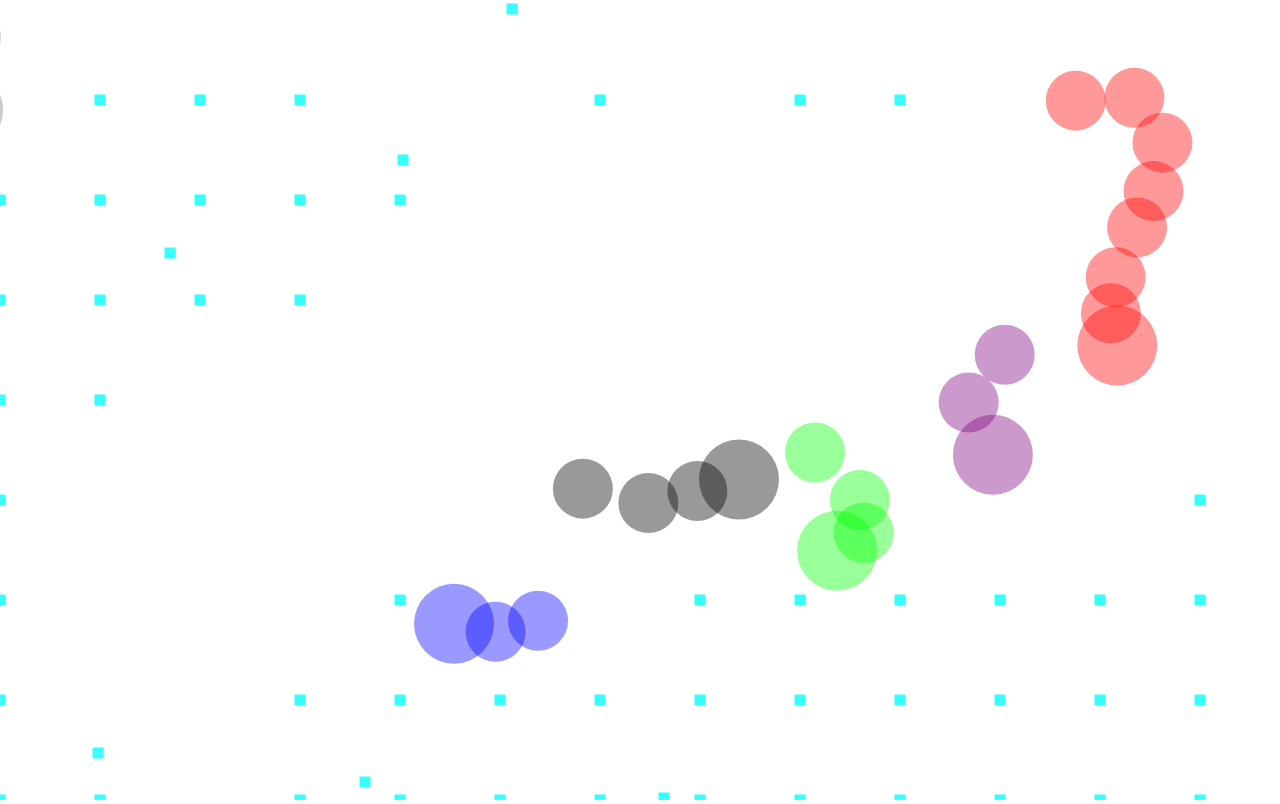
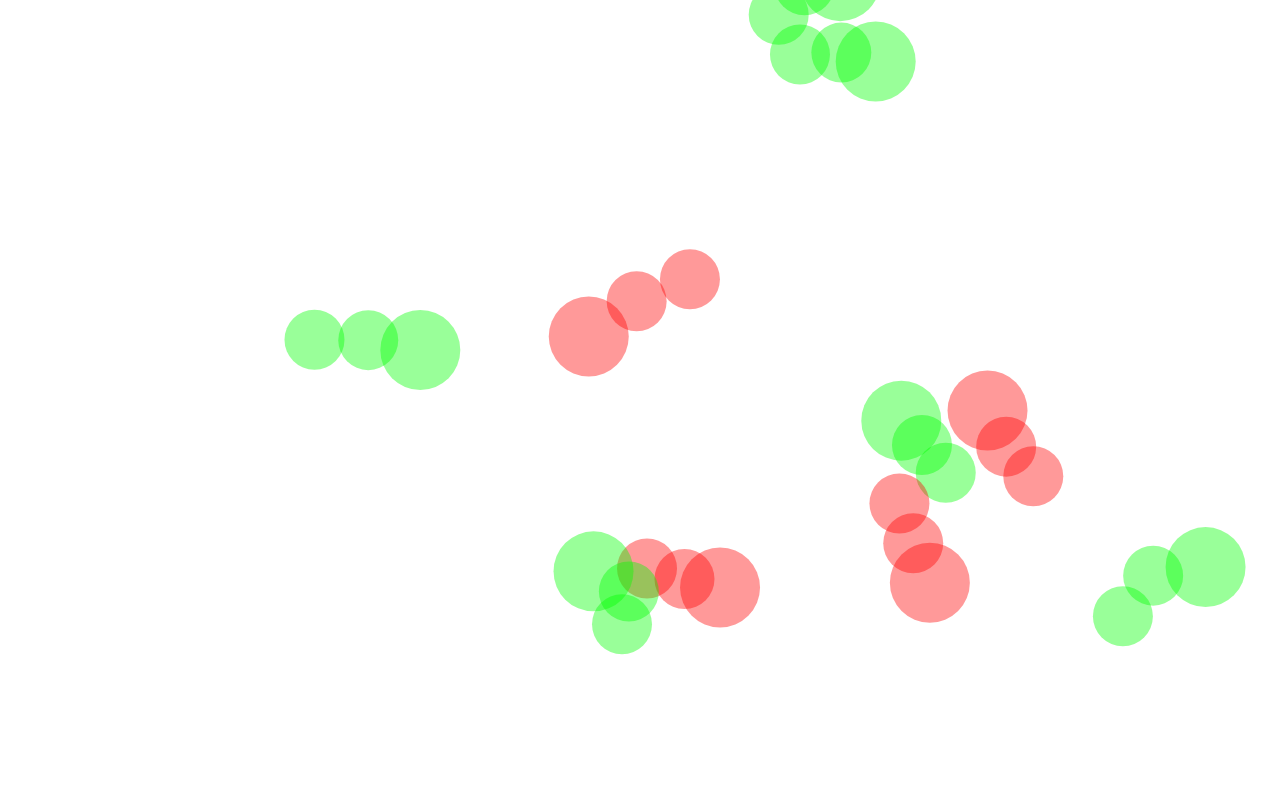
Before and after one commit to AJFaraday/aquarium, a plain HTML site: page dev_index.html in a window 1280 px wide. Drawn offline with Linux system fonts and the light colour scheme.

Commit message:
First class-based behaviours

```diff
--- /dev/null
+++ b/behaviours/farthest.js
@@ -0,0 +1,40 @@
+if (typeof Behaviours === 'undefined') {
+  Behaviours = {}
+}
+
+Behaviours.Farthest = class Farthest extends (Behaviour) {
+
+  constructor(snake) {
+    super(snake);
+  }
+
+  name() {
+    return 'Farthest Food';
+  }
+
+  colour() {
+    return 'rgb(0,255,0,0.4)';
+  }
+
+  set_target() {
+    var behaviour = this;
+    if (this.food().length == 0) {
+      this.idle()
+    } else {
+      var distances = this.food().map(function (food) {
+        return behaviour.utils().distanceBetweenPoints(behaviour.snake, food);
+      });
+      var min_distance = Math.min(...distances);
+      this.snake.target = this.food()[distances.indexOf(min_distance)];
+    }
+  }
+
+  target_removed() {
+    this.set_target();
+  }
+
+  eat() {
+    this.set_target();
+  }
+
+};
--- /dev/null
+++ b/behaviours/nearest.js
@@ -0,0 +1,44 @@
+if (typeof Behaviours === 'undefined') {
+  Behaviours = {}
+}
+
+Behaviours.Nearest = class Nearest extends (Behaviour) {
+
+  constructor(snake) {
+    super(snake);
+  }
+
+  name() {
+    return 'Nearest Food';
+  }
+
+  colour() {
+    return 'rgb(255,0,0,0.4)';
+  }
+
+  set_target() {
+    var behaviour = this;
+    if (this.food().length == 0) {
+      this.idle()
+    } else {
+      var distances = this.food().map(function (food) {
+        return behaviour.utils().distanceBetweenPoints(behaviour.snake, food);
+      });
+      var min_distance = Math.min(...distances);
+      this.snake.target = this.food()[distances.indexOf(min_distance)];
+    }
+  }
+
+  target_removed() {
+    this.set_target();
+  }
+
+  eat() {
+    this.set_target();
+  }
+
+  new_food() {
+    this.set_target();
+  }
+
+};
--- a/command_line.js
+++ b/command_line.js
@@ -11,4 +11,4 @@ while(Game.snakes.length > 1) {
   Game.update();
 }
 
-console.log("Winner is: " + Game.snakes[0].strategy.target_type) ;
+console.log("Winner is: " + Game.snakes[0].name) ;
--- /dev/null
+++ b/concerns/behaviour.js
@@ -0,0 +1,100 @@
+class Behaviour {
+
+  constructor(snake) {
+    this.snake = snake;
+  }
+
+  //////////////////////
+  //// Placeholders ////
+  //////////////////////
+
+  // Called when the snake is initialized
+  // then only called by other methods here
+  set_target() {
+
+  }
+
+  // Called when a new food is added to the game
+  new_food() {
+
+  }
+
+  // Called whenever the target isn't a member of food or snake collections
+  target_removed() {
+
+  }
+
+  // Called when this snake bites a snake's tail
+  // victim is the snake that was bitten (can be this.snake)
+  bite_tail(victim) {
+
+  }
+
+  // Called when this snake's tail get's bitten
+  // bitten_by is the snake that did it (can be this.snake)
+  tail_bitten(bitten_by) {
+
+  }
+
+  // Called when this snake eats something
+  eat() {
+
+  }
+
+  // Called when this snake loses a tail segment due to starvation
+  starve() {
+
+  }
+
+  // Called every tick (100 times a second)
+  every_tick() {
+
+  }
+
+  // Called every tick when there's no food in the game
+  idle() {
+    // Default 'milling about' behaviour, can be overridden
+    if(typeof this.idle_target_tick == 'undefined') {
+      this.idle_target_tick = 0;
+    }
+    if(typeof this.idle_inteval == 'undefined') {
+      this.idle_interval = (Math.random() * 400) + 100;
+    }
+    if((this.tick() - this.idle_target_tick) > this.idle_interval) {
+      this.idle_target_tick = Game.tick;
+      this.snake.target = {x: (Math.random() * Game.width), y: (Math.random() * Game.height)};
+    }
+  }
+
+  //////////////////////
+  /////// Helpers //////
+  //////////////////////
+
+  food() {
+    return Game.food;
+  }
+
+  snakes() {
+    return Game.snakes;
+  }
+
+  tick() {
+    return Game.tick;
+  }
+
+  length() {
+    return this.snakes.tail_segments.length;
+  }
+
+  last_ate_tick() {
+    return this.snake.last_ate_tick();
+  }
+
+  utils() {
+    return Utils;
+  }
+
+
+
+
+}
--- a/concerns/eater.js
+++ b/concerns/eater.js
@@ -16,105 +16,15 @@ strategy nearest farthest random
 Concerns.Eater = class Eater {
 
   see_new_food() {
-    if (this.strategy.see_new == 'retarget') {
-      this.set_target();
-    }
+    this.behaviour.new_food();
   }
 
   set_target() {
     if (Game.food.length > 0) {
-      this.idling = false;
-      if (typeof this.strategy === 'undefined') {
-        this.target = this.random_food();
-      } else {
-        this.target = this[this.strategy.target_type]();
-      }
+      this.behaviour.new_food();
     } else {
-      this.idle();
+      this.behaviour.idle();
     }
-  }
-
-  idle() {
-    if(typeof this.idle_target_tick == 'undefined') {
-      this.idle_target_tick = Game.tick;
-    }
-    if(typeof this.idle_inteval == 'undefined') {
-      this.idle_interval = (Math.random() * 400) + 100;
-    }
-    if((Game.tick - this.idle_target_tick) > 100) {
-      this.idle_target_tick = Game.tick;
-
-      this.target = {x: (Math.random() * Game.width), y: (Math.random() * Game.height)};
-    }
-  }
-
-  nearest_food() {
-    var eater = this;
-    var distances = Game.food.map(function (food) {
-      return Utils.distanceBetweenPoints(eater, food);
-    });
-    var min_distance = Math.min(...distances);
-    return Game.food[distances.indexOf(min_distance)];
-  }
-
-  nearest_snake() {
-    var eater = this;
-    var distances = Game.snakes.map(function (snake) {
-      if (snake == eater) {
-        return 99999;
-      }
-      var length = snake.tail_segments.length;
-      return Utils.distanceBetweenPoints(eater, snake) - (length * 1000);
-    });
-    var min_distance = Math.min(...distances);
-    return Game.snakes[distances.indexOf(min_distance)];
-  }
-
-
-  highest_food() {
-    var eater = this;
-    var heights = Game.food.map(function (food) {
-      return food.y;
-    });
-    var min_height = Math.min(...heights);
-    return Game.food[heights.indexOf(min_height)];
-  }
-
-  least_rotation() {
-    this.get_angle();
-    var eater = this;
-    var angles = Game.food.map(function (food) {
-      var angle = Utils.angleBetweenPoints(food, eater);
-      return Math.abs(Utils.angleDifference(angle, eater.angle));
-    });
-
-    var min_angle = Math.max(...angles);
-    return Game.food[angles.indexOf(min_angle)];
-  }
-
-  most_rotation() {
-    this.get_angle();
-    var eater = this;
-    var angles = Game.food.map(function (food) {
-      var angle = Utils.angleBetweenPoints(food, eater);
-      return Math.abs(Utils.angleDifference(angle, eater.angle));
-    });
-
-    var max_angle = Math.min(...angles);
-    return Game.food[angles.indexOf(max_angle)];
-  }
-
-  farthest_food() {
-    var eater = this;
-    var distances = Game.food.map(function (food) {
-      return Utils.distanceBetweenPoints(eater, food);
-    });
-    var max_distance = Math.max(...distances);
-    return Game.food[distances.indexOf(max_distance)];
-  }
-
-  random_food() {
-    return Game.food[Math.floor(Math.random() * Game.food.length)]
   }
 
   eat() {
@@ -123,6 +33,7 @@ Concerns.Eater = class Eater {
     this.speed += 0.1;
     this.set_target();
     this.grow_tail();
+    this.behaviour.eat();
   };
 
 };
--- a/concerns/follower.js
+++ b/concerns/follower.js
@@ -28,7 +28,7 @@ Concerns.Follower = class Follower {
       this.history.shift();
     }
     if (this.remove && Utils.outOfRange(this)) {
-      console.log(Game.tick + ': snake removed because it is out of bounds');
+      console.log(Game.tick + ': ' + this.name + ' removed because it is out of bounds');
       this.remove();
     }
   }
--- a/concerns/tail_biter.js
+++ b/concerns/tail_biter.js
@@ -17,7 +17,7 @@ Concerns.TailBiter = class TailBiter {
               if (Utils.touching(me, segment) && segment.active) {
                 me.bite(snake);
                 segment.get_bitten();
-                snake.get_bitten();
+                snake.get_bitten_by(me);
               }
             }
           );
--- a/config.js
+++ b/config.js
@@ -1,21 +1,15 @@
 // The game runs at 100 ticks per second
 Config = {
   min_snakes: 0,
-  starting_food_mode: 'grid', // rng = normal, grid = 1 every 'grid_size' pixels
+  starting_food_mode: 'rng', // rng = normal, grid = 1 every 'grid_size' pixels
   starting_food: 20, //initial feast
   grid_size: 100,
-  food_interval: 50, // In ticks
+  food_interval: 500, // In ticks
   famine: false,
-  starting_snakes: [
-    {colour: 'rgb(255,0,0,0.4)', strategy: 'nearest', count: 1},
-    {colour: 'rgb(0,255,0,0.4)', strategy: 'farthest', count: 1},
-    {colour: 'rgb(0,0,255,0.4)', strategy: 'random', count: 1},
-    {colour: 'rgb(128,128,128,0.4)', strategy: 'low_turning', count: 1},
-    {colour: 'rgb(128,0,128,0.4)', strategy: 'high_turning', count: 1},
-    {colour: 'rgb(255,128,0,0.4)', strategy: 'top_hugger', count: 1},
-    {colour: 'rgb(0,0,0,0.4)', strategy: 'parasite', count: 1}
-  ],
+  starting_behaviours: Object.values(Behaviours),
+  snakes_of_each_behaviour: 2,
+  respawn_behaviours: Object.values(Behaviours),
   // Make it higher to start with at least this many
-  min_starting_snakes: 1,
+  min_starting_snakes: 10,
   starvation_interval: 500 // In ticks
 };
--- a/creatures/snake.js
+++ b/creatures/snake.js
@@ -3,8 +3,14 @@ if (typeof Creatures === 'undefined') {
 }
 
 Creatures.Snake = class Snake extends mix(Concerns.Follower, Concerns.TailBiter, Concerns.Eater) {
-  constructor () {
+  constructor (behaviour) {
     super();
+
+    Game.snake_index++;
+    this.behaviour = new behaviour(this);
+    this.colour = this.behaviour.colour();
+    this.name = this.behaviour.name() + '[' + Game.snake_index + ']';
+
     this.target ={x: 0, y: 0};
 
     this.x = Math.random() * Game.width;
@@ -18,7 +24,6 @@ Creatures.Snake = class Snake extends mix(Concerns.Follower, Concerns.TailBiter,
     this.history = [];
     this.health = 20;
     this.last_ate_tick = Game.tick;
-    this.idling = false;
     this.grow_tail();
     this.grow_tail();
 
@@ -41,12 +46,10 @@ Creatures.Snake = class Snake extends mix(Concerns.Follower, Concerns.TailBiter,
     for (var segment in this.tail_segments) {
       this.tail_segments[segment].move();
     }
-    if(!Game.food.includes(this.target)) {
-      this.set_target();
-    }
-    if (this.health <= 0) {
-      console.log(Game.tick + ": snake removed because it's tail was bitten");
-      this.remove();
+    if (Game.food.length == 0) {
+      this.behaviour.idle();
+    } else if(!Game.food.includes(this.target) && !Game.snakes.includes(this.target)) {
+      this.behaviour.target_removed();
     }
     this.check_for_starvation();
   }
@@ -62,13 +65,19 @@ Creatures.Snake = class Snake extends mix(Concerns.Follower, Concerns.TailBiter,
     return this.speed;
   }
 
-  get_bitten() {
+  get_bitten_by(biter) {
     this.speed = 20;
+    if (this.health <= 0) {
+      console.log(Game.tick + ": " + this.name + " died because it's tail was bitten by " + biter.name);
+      this.remove();
+    }
   }
 
   bite(snake) {
     this.last_ate_tick = Game.tick;
     this.speed += snake.speed / 10;
+    this.behaviour.bite_tail(snake);
+    snake.behaviour.tail_bitten(this);
   }
 
   remove() {
@@ -90,11 +99,12 @@ Creatures.Snake = class Snake extends mix(Concerns.Follower, Concerns.TailBiter,
   check_for_starvation() {
     if ((Game.tick - this.last_ate_tick) > Config.starvation_interval) {
       if (this.tail_segments.length == 0) {
-        console.log(Game.tick + ': snake died of starvation')
+        console.log(Game.tick + ': ' + this.name + ' died of starvation');
         this.remove();
       } else {
         this.last_ate_tick = Game.tick;
         this.tail_segments.pop();
+        this.behaviour.starve();
       }
     }
   }
--- a/game.js
+++ b/game.js
@@ -30,12 +30,13 @@ class Game {
         Game.add_food_grid(Config.grid_size);
     }
 
+    this.snake_index = 0;
     var starting_snakes_left = Config.min_starting_snakes;
-    Config.starting_snakes.forEach(
-      function (config) {
-        [...Array(config.count)].forEach(
+    Config.starting_behaviours.forEach(
+      function (behaviour) {
+        [...Array(Config.snakes_of_each_behaviour)].forEach(
           function (_) {
-            Game.add_snake(config.colour, config.strategy);
+            Game.add_snake(behaviour);
             starting_snakes_left--;
           }
         );
@@ -73,6 +74,12 @@ class Game {
     }
     if (Game.snakes.length == 0) {
       Game.end();
+    } else {
+      Game.snakes.forEach(
+        function(snake) {
+          snake.behaviour.every_tick();
+        }
+      )
     }
   }
 
@@ -86,8 +93,8 @@ class Game {
   }
 
   static add_random_snake() {
-    var config = Config.starting_snakes[Math.floor(Math.random() * Config.starting_snakes.length)];
-    Game.add_snake(config.colour, config.strategy);
+    var behaviour = Config.respawn_behaviours[Math.floor(Math.random() * Config.respawn_behaviours.length)];
+    Game.add_snake(behaviour);
   }
 
   static add_random_foods(n) {
@@ -123,10 +130,8 @@ class Game {
     }
   }
 
-  static add_snake(colour, strategy) {
-    var snake = new Creatures.Snake;
-    snake.colour = colour;
-    snake.set_strategy(strategy);
+  static add_snake(behaviour) {
+    var snake = new Creatures.Snake(behaviour);
     return snake;
   };
 
--- a/todo.txt
+++ b/todo.txt
@@ -19,6 +19,8 @@ tail_bitten
 every_tick
 idle
 
+dying message includes name
+
 Game modes (fixed random seed, fixed board size):
 * solo survival
 * battle royal (one of each)
```
Also changed, not shown: dev_index.html (+6 -1 lines), 1 other file.
